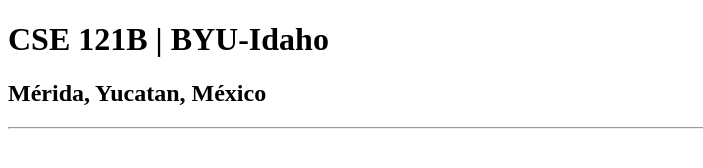
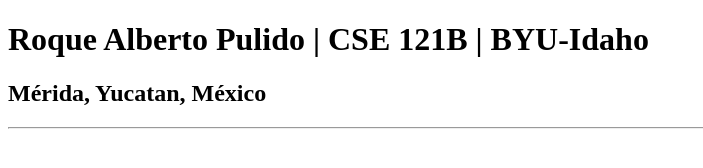
Before and after one commit to roquepulido/cse121b, a plain HTML site: page index.html in a window 1280 px wide. Shown: the whole page, without its empty margins (0-703 px from the left). Drawn offline with Linux system fonts and the light colour scheme.

Commit message:
CHange h1 tag

```diff
--- a/index.html
+++ b/index.html
@@ -6,7 +6,7 @@
     <title>Roque Alberto Pulido | CSE 121B | BYU-Idaho</title>
 </head>
 <body>
-    <h1>CSE 121B | BYU-Idaho</h1>
+    <h1>Roque Alberto Pulido | CSE 121B | BYU-Idaho</h1>
     <h2>Mérida, Yucatan, México</h2>
     <hr>
 </body>
```
